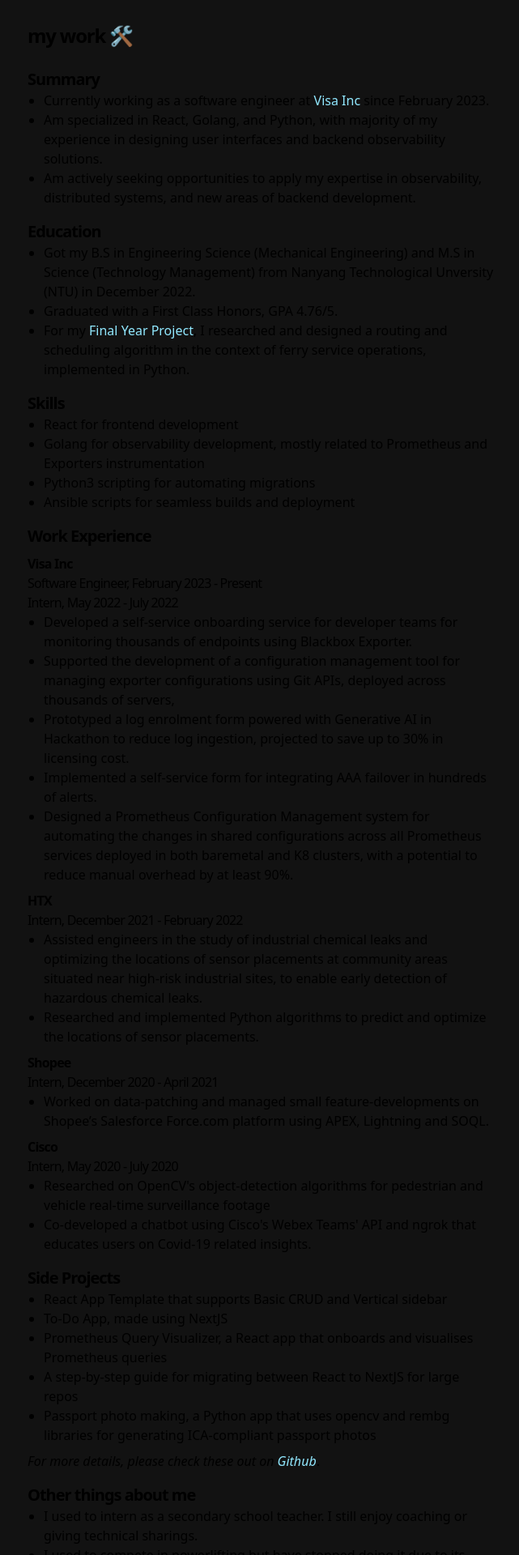
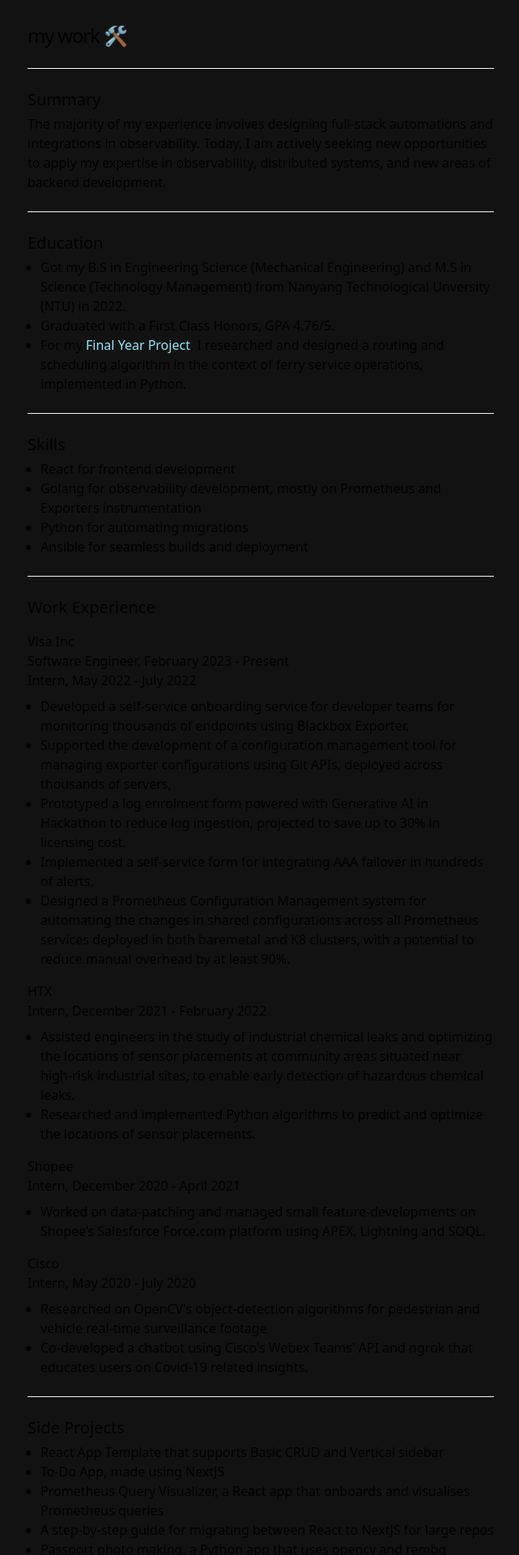
Before and after one commit to chensxb97/chensxb97.github.io, a Next.js app: page /work in a window 1280 px wide. Shown: the part 100-2020 px from the top of the page at 81% size, without its empty margins (318-959 px from the left). Built offline with nearby package versions, Linux system fonts and the light colour scheme.

Commit message:
Updated styling

```diff
--- a/app/blog/page.tsx
+++ b/app/blog/page.tsx
@@ -8,7 +8,7 @@
 export default function Page() {
   return (
     <section>
-      <h1 className="font-semibold text-2xl mb-6 tracking-tighter">my blog 🖊️</h1>
+      <h1 className="mb-6 text-2xl font-medium tracking-tighter">my blog 🖊️</h1>
       <BlogPosts />
     </section>
   )
--- a/app/global.css
+++ b/app/global.css
@@ -155,5 +155,4 @@
 
 .indented-list {
   list-style-type: disc;
-  padding-left: 20px;
 }
--- a/app/page.tsx
+++ b/app/page.tsx
@@ -3,9 +3,10 @@
 export default function Page() {
   return (
     <section>
-      <h1 className="mb-6 text-2xl font-semibold tracking-tighter">
+      <h1 className="mb-6 text-2xl font-medium tracking-tighter">
         hi there, I'm Benedict 👨‍💻
       </h1>
+      <div className="text-l dark:text-neutral-300">
         <p className="mb-4">
           I am a software engineer, rock-climber and coffee-lover.
         </p>
@@ -39,6 +40,7 @@
             blog posts
           </Link>.
         </p >
+      </div>
     </section >
   )
 }
--- a/app/work/page.tsx
+++ b/app/work/page.tsx
@@ -6,43 +6,48 @@
 export default function Page() {
   return (
     <section>
-      <h1 className="mb-6 text-2xl font-semibold tracking-tighter">
+      <h1 className="mb-6 text-2xl font-medium tracking-tighter">
         my work 🛠️
       </h1>
+      <hr className="my-6 border-neutral-100 dark:border-neutral-800" />
       <div className="mb-4">
-        <h1 className="text-xl font-semibold tracking-tighter">Summary</h1>
-        <ul className='indented-list'>
-          <li>Currently working as a software engineer at <a rel="noopener noreferrer" target='_blank' href='https://www.visa.com.sg/' style={{ color: '#91e8ff' }}>Visa Inc</a> since February 2023.</li>
-          <li>Am specialized in React, Golang, and Python, with majority of my experience in designing user interfaces and backend observability solutions.</li>
-          <li>Am actively seeking opportunities to apply my expertise in observability, distributed systems, and new areas of backend development.</li>
-        </ul>
+        <h2 className="text-xl font-medium mb-1">Summary</h2>
+        <p className="text-l dark:text-neutral-300">
+          The majority of my experience involves designing full-stack automations and integrations in observability.
+          Today, I am actively seeking new opportunities to apply my expertise in observability, distributed systems, and new areas of backend development.
+        </p>
       </div>
+      <hr className="my-6 border-neutral-100 dark:border-neutral-800" />
       <div className="mb-4">
-        <h1 className="text-xl font-semibold tracking-tighter">Education</h1>
-        <ul className='indented-list'>
-          <li>Got my B.S in Engineering Science (Mechanical Engineering) and M.S in Science (Technology Management) from Nanyang Technological Unversity (NTU) in December 2022.</li>
+        <h2 className="text-xl font-medium mb-1">Education</h2>
+        <ul className='indented-list ml-4 text-l dark:text-neutral-300'>
+          <li>Got my B.S in Engineering Science (Mechanical Engineering) and M.S in Science (Technology Management) from Nanyang Technological Unversity (NTU) in 2022.</li>
           <li>Graduated with a First Class Honors, GPA 4.76/5.</li>
           <li>
             For my <a rel="noopener noreferrer" href="https://github.com/chensxb97/ferryServiceVRP" target="_blank" style={{ color: '#91e8ff' }}>Final Year Project</a>, I researched and designed a routing and scheduling algorithm in the context of ferry service operations, implemented in Python.
           </li>
         </ul>
       </div>
+      <hr className="my-6 border-neutral-100 dark:border-neutral-800" />
       <div className="mb-4">
-        <h1 className="text-xl font-semibold tracking-tighter">Skills</h1>
-        <ul className='indented-list'>
-          <li>React for frontend development</li>
-          <li>Golang for observability development, mostly related to Prometheus and Exporters instrumentation</li>
-          <li>Python3 scripting for automating migrations</li>
-          <li>Ansible scripts for seamless builds and deployment</li>
+        <h2 className="text-xl font-medium mb-1">Skills</h2>
+        <ul className='indented-list ml-4 text-l dark:text-neutral-300'>
+          <li className="text-l dark:text-neutral-300">React for frontend development</li>
+          <li>Golang for observability development, mostly on Prometheus and Exporters instrumentation</li>
+          <li>Python for automating migrations</li>
+          <li>Ansible for seamless builds and deployment</li>
         </ul>
       </div>
+      <hr className="my-6 border-neutral-100 dark:border-neutral-800" />
       <div className="mb-4">
-        <h1 className="text-xl font-semibold tracking-tighter mb-2">Work Experience</h1>
-        <div className="mb-2">
-          <h3 className="text-l font-semibold tracking-tighter">Visa Inc </h3>
-          <p className="text-l tracking-tighter">Software Engineer, February 2023 - Present</p>
-          <p className="text-l tracking-tighter">Intern, May 2022 - July 2022</p>
-          <ul className='indented-list'>
+        <h2 className="text-xl font-medium mb-4">Work Experience</h2>
+        <div className="mb-4">
+          <div className="mb-2">
+            <h2 className="text-l font-medium dark:text-neutral-200">Visa Inc</h2>
+            <p className="text-l dark:text-neutral-300">Software Engineer, February 2023 - Present</p>
+            <p className="text-l dark:text-neutral-300">Intern, May 2022 - July 2022</p>
+          </div>
+          <ul className='text-l dark:text-neutral-300 indented-list ml-4'>
             <li>Developed a self-service onboarding service for developer teams for monitoring thousands of endpoints using Blackbox Exporter.</li>
             <li>Supported the development of a configuration management tool for managing exporter configurations using Git APIs, deployed across thousands of servers,</li>
             <li>Prototyped a log enrolment form powered with Generative AI in Hackathon to reduce log ingestion, projected to save up to 30% in licensing cost.</li>
@@ -50,10 +55,12 @@
             <li>Designed a Prometheus Configuration Management system for automating the changes in shared configurations across all Prometheus services deployed in both baremetal and K8 clusters, with a potential to reduce manual overhead by at least 90%.</li>
           </ul>
         </div>
-        <div className="mb-2">
-          <h3 className="text-l font-semibold tracking-tighter">HTX </h3>
-          <p className="text-l tracking-tighter">Intern, December 2021 - February 2022</p>
-          <ul className='indented-list'>
+        <div className="mb-4">
+          <div className="mb-2">
+            <h2 className="text-l font-medium dark:text-neutral-200">HTX</h2>
+            <p className="text-l dark:text-neutral-300">Intern, December 2021 - February 2022</p>
+          </div>
+          <ul className='text-l dark:text-neutral-300 indented-list ml-4'>
             <li>
               Assisted engineers in the study of industrial chemical leaks and optimizing the locations of sensor placements at community areas situated near high-risk industrial sites, to enable early detection of hazardous chemical leaks.
             </li>
@@ -62,19 +69,23 @@
             </li>
           </ul>
         </div>
-        <div className="mb-2">
-          <h3 className="text-l font-semibold tracking-tighter">Shopee</h3>
-          <p className="text-l tracking-tighter">Intern, December 2020 - April 2021</p>
-          <ul className='indented-list'>
+        <div className="mb-4">
+          <div className="mb-2">
+            <h2 className="text-l font-medium dark:text-neutral-200">Shopee</h2>
+            <p className="text-l dark:text-neutral-300">Intern, December 2020 - April 2021</p>
+          </div>
+          <ul className='text-l dark:text-neutral-300 indented-list ml-4'>
             <li>
               Worked on data-patching and managed small feature-developments on Shopee’s Salesforce Force.com platform using APEX, Lightning and SOQL.
             </li>
           </ul>
         </div>
-        <div className="mb-2">
-          <h3 className="text-l font-semibold tracking-tighter">Cisco</h3>
-          <p className="text-l tracking-tighter">Intern, May 2020 - July 2020</p>
-          <ul className='indented-list'>
+        <div className="mb-4">
+          <div className="mb-2">
+            <h2 className="text-l font-medium dark:text-neutral-200">Cisco</h2>
+            <p className="text-l dark:text-neutral-300">Intern, May 2020 - July 2020</p>
+          </div>
+          <ul className='indented-list ml-4 text-l dark:text-neutral-300'>
             <li>
               Researched on OpenCV's object-detection algorithms for pedestrian and vehicle real-time surveillance footage
             </li>
@@ -84,25 +95,27 @@
           </ul>
         </div>
       </div>
+      <hr className="my-6 border-neutral-100 dark:border-neutral-800" />
       <div className="mb-4">
-        <h1 className="text-xl font-semibold tracking-tighter">Side Projects</h1>
-        <ul className='indented-list mb-2'>
+        <h2 className="text-xl font-medium mb-1">Side Projects</h2>
+        <ul className='indented-list ml-4 text-l dark:text-neutral-300 mb-2'>
           <li>React App Template that supports Basic CRUD and Vertical sidebar</li>
           <li>To-Do App, made using NextJS</li>
           <li>Prometheus Query Visualizer, a React app that onboards and visualises Prometheus queries</li>
           <li>A step-by-step guide for migrating between React to NextJS for large repos</li>
           <li>Passport photo making, a Python app that uses opencv and rembg libraries for generating ICA-compliant passport photos</li>
         </ul >
-        <i className="text-m">
+        <i className="text-l dark:text-neutral-300">
           For more details, please check these out on <a rel="noopener noreferrer" target='_blank' href='https://github.com/chensxb97/' style={{ color: '#91e8ff' }}>
             Github
           </a>
         </i>.
       </div>
+      <hr className="my-6 border-neutral-100 dark:border-neutral-800" />
       <div className="mb-4">
-        <h1 className="text-xl font-semibold tracking-tighter">Other things about me</h1>
-        <ul className='indented-list mb-4'>
-          <li>I used to intern as a secondary school teacher. I still enjoy coaching or giving technical sharings.</li>
+        <h2 className="text-xl font-medium mb-1">Other things about me</h2>
+        <ul className='indented-list ml-4 mb-4 text-l dark:text-neutral-300'>
+          <li>I used to intern as a secondary school teacher. Today, I still enjoy coaching or giving technical sharings.</li>
           <li>I used to compete in powerlifting but have stopped doing it due to its monotony.</li>
           <li>I discovered rock-climbing in university and have been doing this for close to 6 years, probably because I get to 1) Keep fit and 2) Extend my problem-solving skills outside of work.</li>
         </ul>
```
Lines whose indentation alone changed are shown as unchanged.
